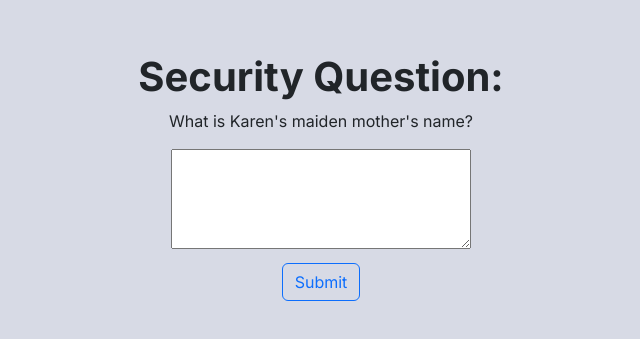
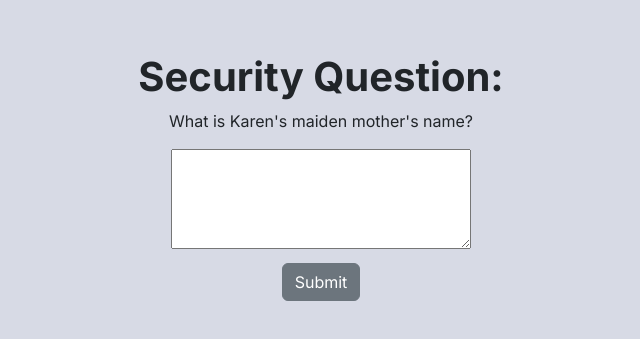
Before and after one commit to cleoreyes/dubhacks-2024, a React (Create React App) app in the folder my-app/: page /security in a window 1280 px wide. Shown: the part 223-562 px from the top of the page, without its empty margins (319-959 px from the left). Built offline with nearby package versions, Linux system fonts and the light colour scheme.

Commit message:
Change button color

```diff
--- a/my-app/src/pages/SecurityQuestPage.js
+++ b/my-app/src/pages/SecurityQuestPage.js
@@ -15,7 +15,7 @@
 
       <Link to="/homepage">
       <div>
-        <button type="button" class="btn btn-outline-primary mt-2">
+        <button type="button" class="btn btn-secondary mt-2">
           Submit
         </button>
       </div>
```
